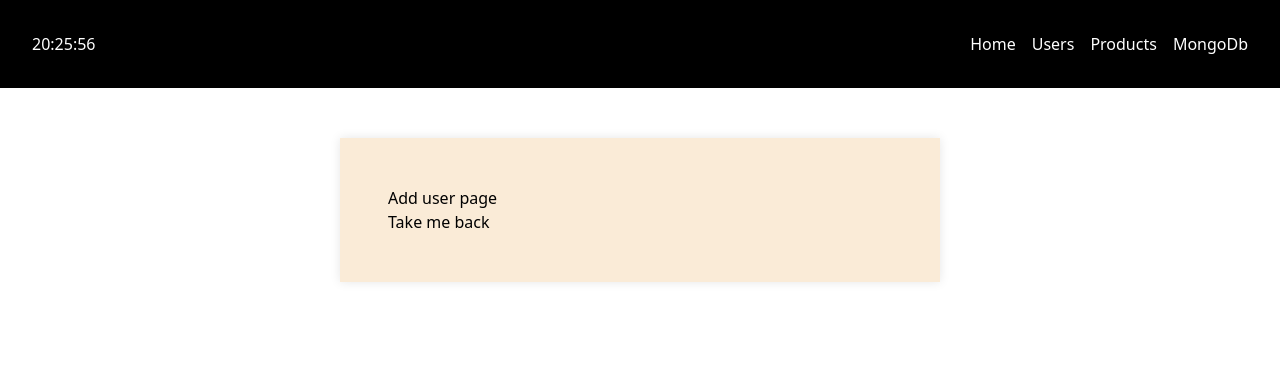
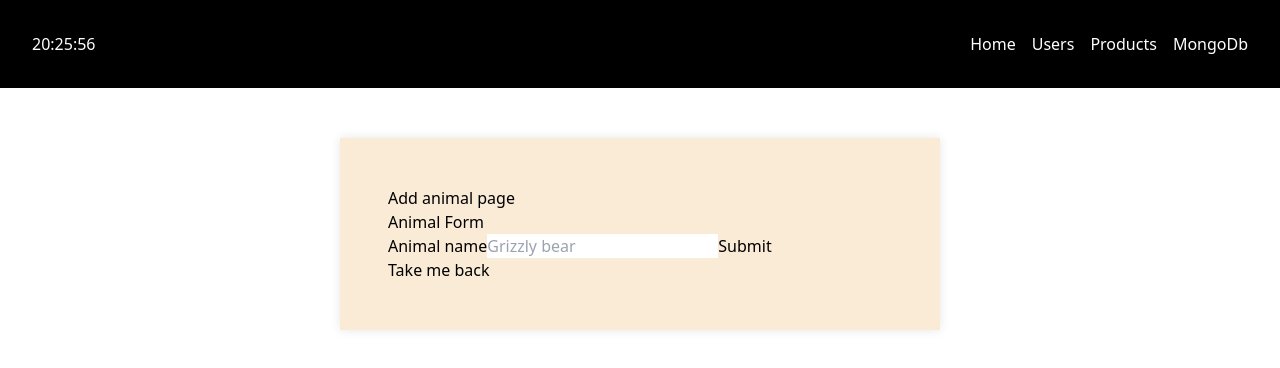
Before and after one commit to robin-sevelin/svs-innovation-10-24, a Next.js app: page /mongoDb/add-animal in a window 1280 px wide. Shown: the top 368 px of the page. Built offline with nearby package versions, Linux system fonts and the light colour scheme.

Commit message:
added starter form

```diff
--- /dev/null
+++ b/app/(features)/mongoDb/(features)/add-animal/components/Form.tsx
@@ -0,0 +1,30 @@
+'use client';
+
+import React, { FormEvent, useState } from 'react';
+
+const Form = () => {
+  const [input, setInput] = useState('');
+
+  const handleSubmit = (e: FormEvent<HTMLFormElement>) => {
+    e.preventDefault();
+    console.log(input);
+    setInput('');
+  };
+
+  return (
+    <form onSubmit={handleSubmit}>
+      <legend>Animal Form</legend>
+      <label htmlFor='name'>Animal name</label>
+      <input
+        id='name'
+        type='text'
+        value={input}
+        onChange={(e) => setInput(e.target.value)}
+        placeholder='Grizzly bear'
+      />
+      <button disabled={!input}>Submit</button>
+    </form>
+  );
+};
+
+export default Form;
--- /dev/null
+++ b/app/(features)/mongoDb/(features)/add-animal/error.tsx
@@ -0,0 +1,9 @@
+'use client';
+
+import React from 'react';
+
+const error = () => {
+  return <div>error</div>;
+};
+
+export default error;
--- /dev/null
+++ b/app/(features)/mongoDb/(features)/add-animal/loading.tsx
@@ -0,0 +1,7 @@
+import React from 'react';
+
+const loading = () => {
+  return <div>loading</div>;
+};
+
+export default loading;
--- a/app/(features)/mongoDb/(features)/add-animal/page.tsx
+++ b/app/(features)/mongoDb/(features)/add-animal/page.tsx
@@ -1,10 +1,12 @@
 import Link from 'next/link';
 import React from 'react';
+import Form from './components/Form';
 
 const page = () => {
   return (
     <div>
-      <h2>Add user page</h2>
+      <h2>Add animal page</h2>
+      <Form />
       <Link href={'/mongoDb'}>Take me back</Link>
     </div>
   );
```
